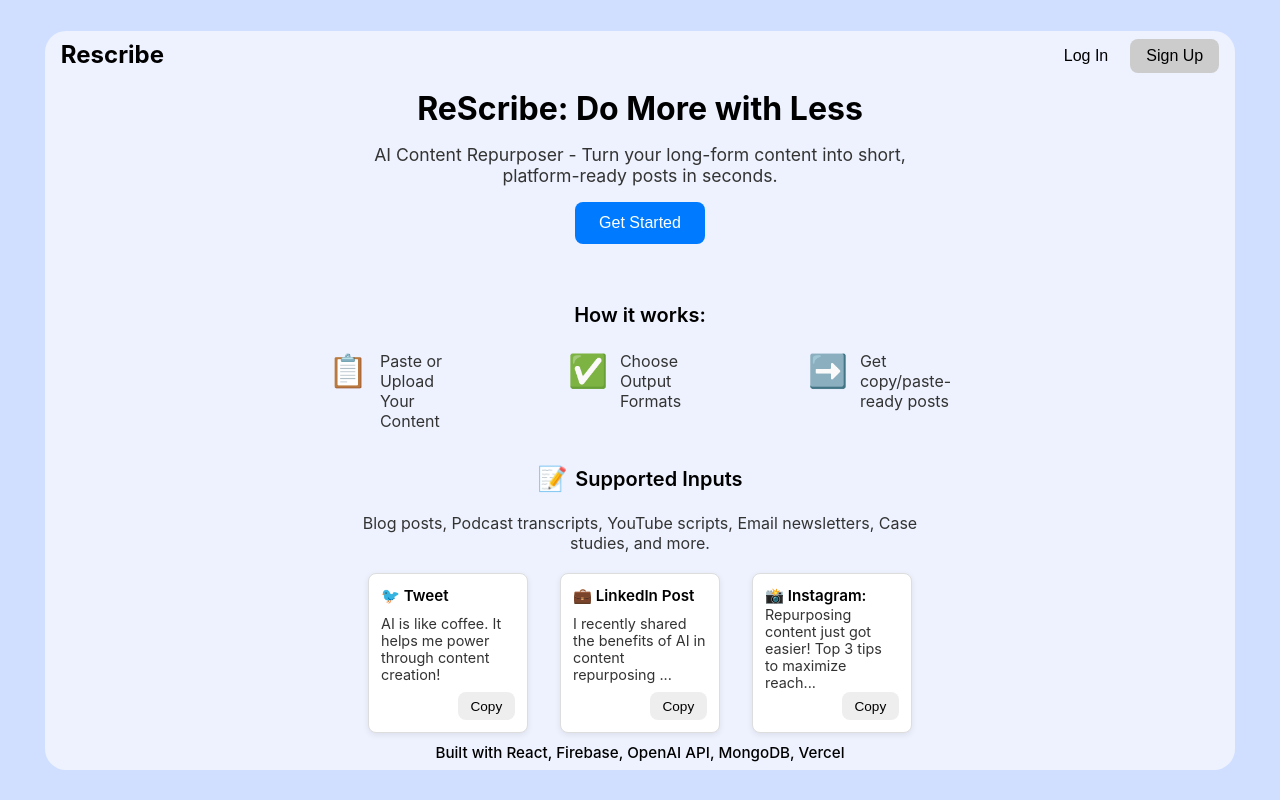
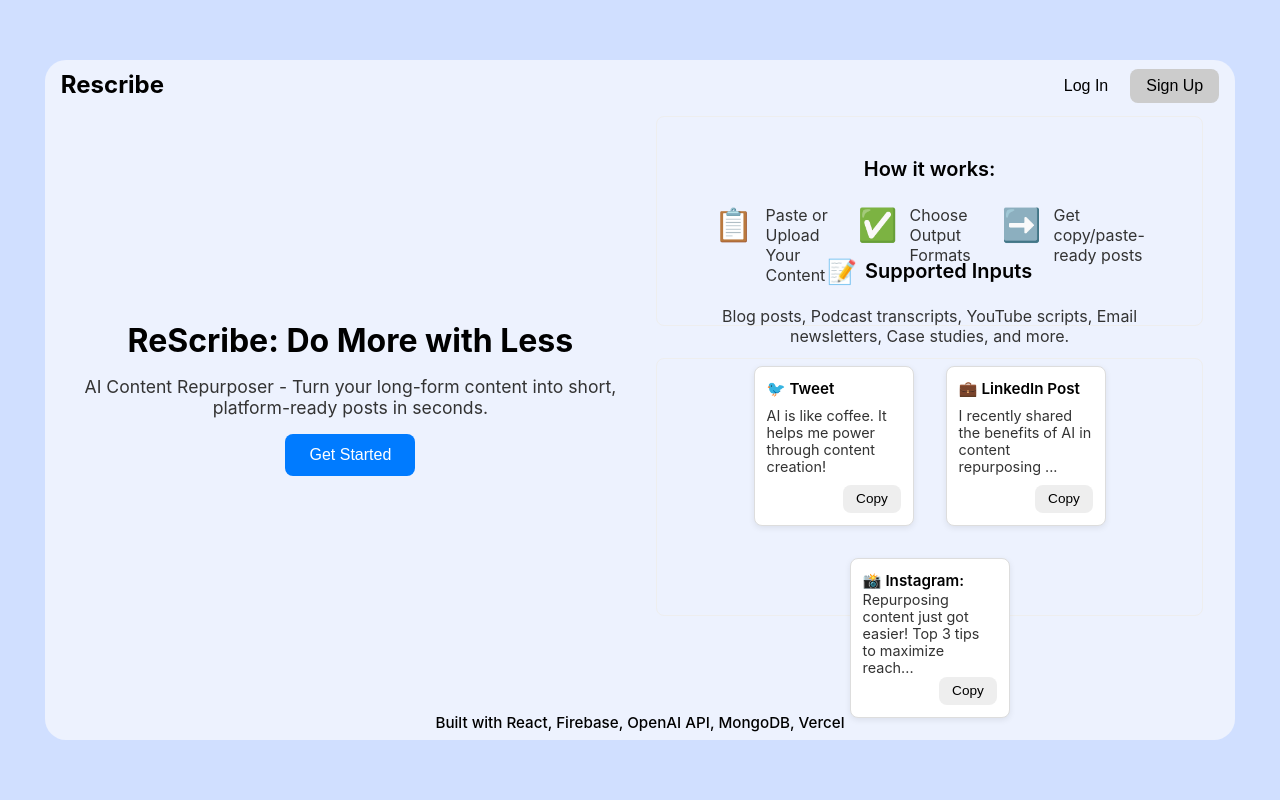
Before and after one commit to PhuongHoang68/ReScribe, a React (Create React App) app in the folder client/: page / in a window 1280 px wide. Built offline with nearby package versions, Linux system fonts and the light colour scheme; no server answers; what @radix-ui/themes would draw is missing.

Commit message:
changed landing page to horizontal spread. going to implrement header and footer on dashboard page next

```diff
--- a/client/src/LandingPage.js
+++ b/client/src/LandingPage.js
@@ -5,83 +5,35 @@ export default function LandingPage() {
     return (
         <div className="App">
       <div className="Content">
-        {/* header */}
-      <header style=
-      {{
+
+        {/* Header */}
+        <header style={{
           display: 'flex',
           alignItems: 'center',
           justifyContent: "space-between",
           maxWidth: '100%',
           height: "2rem",
-    // padding: "0px 35px 0px 35px"
           padding: '0.5rem 1rem 0 1rem',
-    // marginBottom: '2rem',
+          flexShrink: 0,
         }}>
-        {/* <div style= {{paddingRight: "8rem"}}>Rescribe</div>
-        <div >
-          <button></button>
-          <button></button>
-        </div>
-      </header>  */}
           <div style={{ fontSize: '1.5rem', fontWeight: 'bold' }}>Rescribe</div>
-
           <div style={{ display: 'flex', gap: '1rem' }}>
             <Link to="/login" style={{ textDecoration: 'none' }}>
-  <button
-    style={{
-      background: 'none',
-      border: 'none',
-      color: '#000',
-      fontSize: '1rem',
-      cursor: 'pointer',
-    }}
-  >
-    Log In
-  </button>
+              <button style={{ background: 'none', border: 'none', color: '#000', fontSize: '1rem', cursor: 'pointer' }}>Log In</button>
             </Link>
-  <Link to="/signup" style={{ textDecoration: 'none' }} >
-  <button
-    style={{
-      backgroundColor: '#ccc',
-      border: 'none',
-      borderRadius: '0.5rem',
-      padding: '0.5rem 1rem',
-      fontSize: '1rem',
-      cursor: 'pointer',
-      color: '#000',
-    }}
-  >
-    Sign Up
-  </button>
+            <Link to="/signup" style={{ textDecoration: 'none' }}>
+              <button style={{ backgroundColor: '#ccc', border: 'none', borderRadius: '0.5rem', padding: '0.5rem 1rem', fontSize: '1rem', cursor: 'pointer', color: '#000' }}>Sign Up</button>
             </Link>
           </div>
         </header>
 
-
-      {/* Section 1 */}
-      {/* <div style={{height:"14rem", display: 'flex',
-    alignItems: 'center',
-    flexDirection: "column",
-    padding: "0px 35px 0px 35px"}} className="section1">
-      </div> */}
-      {/* Section 1 - Hero */}
-<div
-  className="section1"
-  style={{
-    height: '12rem',
-    display: 'flex',
-    flexDirection: 'column',
-    alignItems: 'center',
-    justifyContent: 'center',
-    textAlign: 'center',
-    padding: '0 2rem',
-    gap: '1rem',
-  }}
->
-  <div style={{ fontSize: '2rem', fontWeight: 'bold' }}>
-    ReScribe: Do More with Less
-  </div>
-  <div style={{ fontSize: '1.1rem', maxWidth: '50ch', color: '#333' }}>
+{/* Main Content: split left + right */}
+<main style={{ flex: 1, display: "flex", gap: "2rem", padding: "1rem 2rem" }}>
+          {/* Left side: Section 1 */}
+          <div style={{ flex: 1, display: "flex", flexDirection: "column", justifyContent: "center", textAlign: "center", gap: "1rem" }}>
+            {/* Section 1 content here */}
+            <div style={{ fontSize: '2rem', fontWeight: 'bold' }}>ReScribe: Do More with Less</div>
+            <div style={{ fontSize: '1.1rem', maxWidth: '50ch', color: '#333', margin: "0 auto" }}>
               AI Content Repurposer - Turn your long-form content into short, platform-ready posts in seconds.
             </div>
             <button
@@ -93,21 +45,17 @@ export default function LandingPage() {
                 padding: '0.75rem 1.5rem',
                 fontSize: '1rem',
                 cursor: 'pointer',
+                alignSelf: "center"
               }}
             >
               Get Started
             </button>
           </div>
 
-
-
+          {/* Right side: Sections 2 + 3 stacked vertically */}
+          <div style={{ flex: 1, display: "flex", flexDirection: "column", gap: "2rem" }}>
             {/* Section 2 */}
-      {/* <div style={{height:"14rem"}}>
-        a
-        </div> */}
-        {/* Section 2 - How it works */}
             <div
-  className="section2"
               style={{
                 height: '13rem',
                 display: 'flex',
@@ -117,19 +65,17 @@ export default function LandingPage() {
                 textAlign: 'center',
                 padding: '0 2rem',
                 gap: '1.5rem',
+                border: "1px solid #eee",
+                borderRadius: "0.5rem"
               }}
             >
-  {/* Top Row */}
               <div style={{ fontSize: '1.25rem', fontWeight: '600', color: '#000' }}>
                 How it works:
               </div>
-
-  {/* Bottom Row - 3 Steps */}
               <div
                 style={{
                   display: 'flex',
                   justifyContent: 'center',
-      gap: '6rem',
                   flexWrap: 'wrap',
                 }}
               >
@@ -148,7 +94,6 @@ export default function LandingPage() {
                     Paste or Upload Your Content
                   </div>
                 </div>
-
                 {/* Step 2 */}
                 <div
                   style={{
@@ -164,7 +109,6 @@ export default function LandingPage() {
                     Choose Output Formats
                   </div>
                 </div>
-
                 {/* Step 3 */}
                 <div
                   style={{
@@ -183,14 +127,8 @@ export default function LandingPage() {
               </div>
             </div>
 
-
             {/* Section 3 */}
-      {/* <div style={{height:"14rem"}}>
-        d
-        </div> */}
-
-{/* <div
-  className="section3"
+            <div
               style={{
                 height: '16rem',
                 display: 'flex',
@@ -200,99 +138,8 @@ export default function LandingPage() {
                 textAlign: 'center',
                 padding: '0 2rem',
                 gap: '1.25rem',
-  }}
-
-  <div style={{ display: 'flex', alignItems: 'center', gap: '0.5rem', fontSize: '1.25rem', fontWeight: '600' }}>
-    <span style={{ fontSize: '1.5rem' }}>📝</span>
-    <span style={{ color: '#000' }}>Supported Inputs</span>
-  </div>
-
-
-  <div style={{ fontSize: '1rem', color: '#333', maxWidth: '60ch' }}>
-    Blog posts, Podcast transcripts, YouTube scripts, Email newsletters, Case studies, and more.
-  </div>
-
-  <div
-    style={{
-      display: 'flex',
-      justifyContent: 'center',
-      gap: '4rem',
-      flexWrap: 'wrap',
-    }}
-  >
-
-    <div
-      style={{
-        width: '9rem',
-        height: '6rem',
-        backgroundColor: '#fff',
-        border: '1px solid #ddd',
-        borderRadius: '0.5rem',
-        boxShadow: '0 2px 6px rgba(0, 0, 0, 0.08)',
-        display: 'flex',
-        alignItems: 'center',
-        justifyContent: 'center',
-        padding: '1rem',
-        textAlign: 'center',
-      }}
-    >
-
-      <span>Column 1</span>
-    </div>
-
-
-    <div
-      style={{
-        width: '9rem',
-        height: '6rem',
-        backgroundColor: '#fff',
-        border: '1px solid #ddd',
-        borderRadius: '0.5rem',
-        boxShadow: '0 2px 6px rgba(0, 0, 0, 0.08)',
-        display: 'flex',
-        alignItems: 'center',
-        justifyContent: 'center',
-        padding: '1rem',
-        textAlign: 'center',
-      }}
-    >
-
-      <span>Column 2</span>
-    </div>
-
-
-    <div
-      style={{
-        width: '9rem',
-        height: '6rem',
-        backgroundColor: '#fff',
-        border: '1px solid #ddd',
-        borderRadius: '0.5rem',
-        boxShadow: '0 2px 6px rgba(0, 0, 0, 0.08)',
-        display: 'flex',
-        alignItems: 'center',
-        justifyContent: 'center',
-        padding: '1rem',
-        textAlign: 'center',
-      }}
-    >
-
-      <span>Column 3</span>
-    </div>
-  </div>
-</div> */}
-{/* Section 3 - Supported Inputs + Output Preview */}
-<div
-  className="section3"
-  style={{
-    height: '16rem',
-    display: 'flex',
-    flexDirection: 'column',
-    alignItems: 'center',
-    justifyContent: 'center',
-    textAlign: 'center',
-    padding: '0 2rem',
-    gap: '1.25rem',
+                border: "1px solid #eee",
+                borderRadius: "0.5rem"
               }}
             >
               {/* Row 1 - Title */}
@@ -300,12 +147,10 @@ export default function LandingPage() {
                 <span style={{ fontSize: '1.5rem' }}>📝</span>
                 <span style={{ color: '#000' }}>Supported Inputs</span>
               </div>
-
               {/* Row 2 - Subtitle */}
               <div style={{ fontSize: '1rem', color: '#333', maxWidth: '60ch' }}>
                 Blog posts, Podcast transcripts, YouTube scripts, Email newsletters, Case studies, and more.
               </div>
-
               {/* Row 3 - Output Previews */}
               <div
                 style={{
@@ -424,13 +269,9 @@ export default function LandingPage() {
                 </div>
               </div>
             </div>
+          </div>
+        </main>
 
-
-
-      {/* footer */}
-      {/* <footer style={{height: "3rem"}}>
-        q
-        </footer> */}
         {/* Footer */}
 <div
   className="footer"
```
Lines whose indentation alone changed are shown as unchanged.
